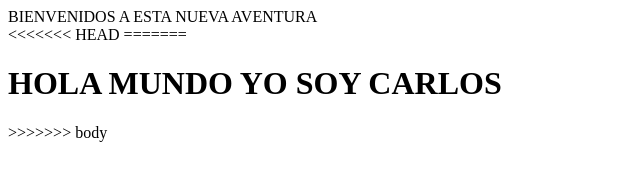
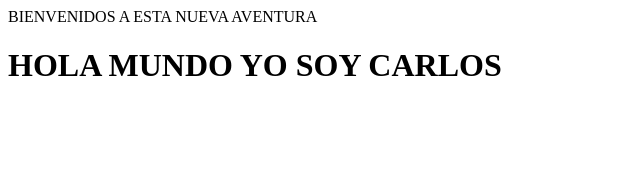
Before and after one commit to CarlitosPC2810/project, a plain HTML site: page views/index.html in a window 1280 px wide. Shown: the whole page, without its empty margins (0-640 px from the left). Drawn offline with Linux system fonts and the light colour scheme.

Commit message:
se arreglo ten mas cuidado 2

```diff
--- a/views/index.html
+++ b/views/index.html
@@ -11,12 +11,7 @@
         BIENVENIDOS A ESTA NUEVA AVENTURA
     </nav>
     <main>
-<<<<<<< HEAD
-
-
-=======
         <h1>HOLA MUNDO YO SOY CARLOS</h1>
->>>>>>> body
     </main>
     <footer>
 
```
